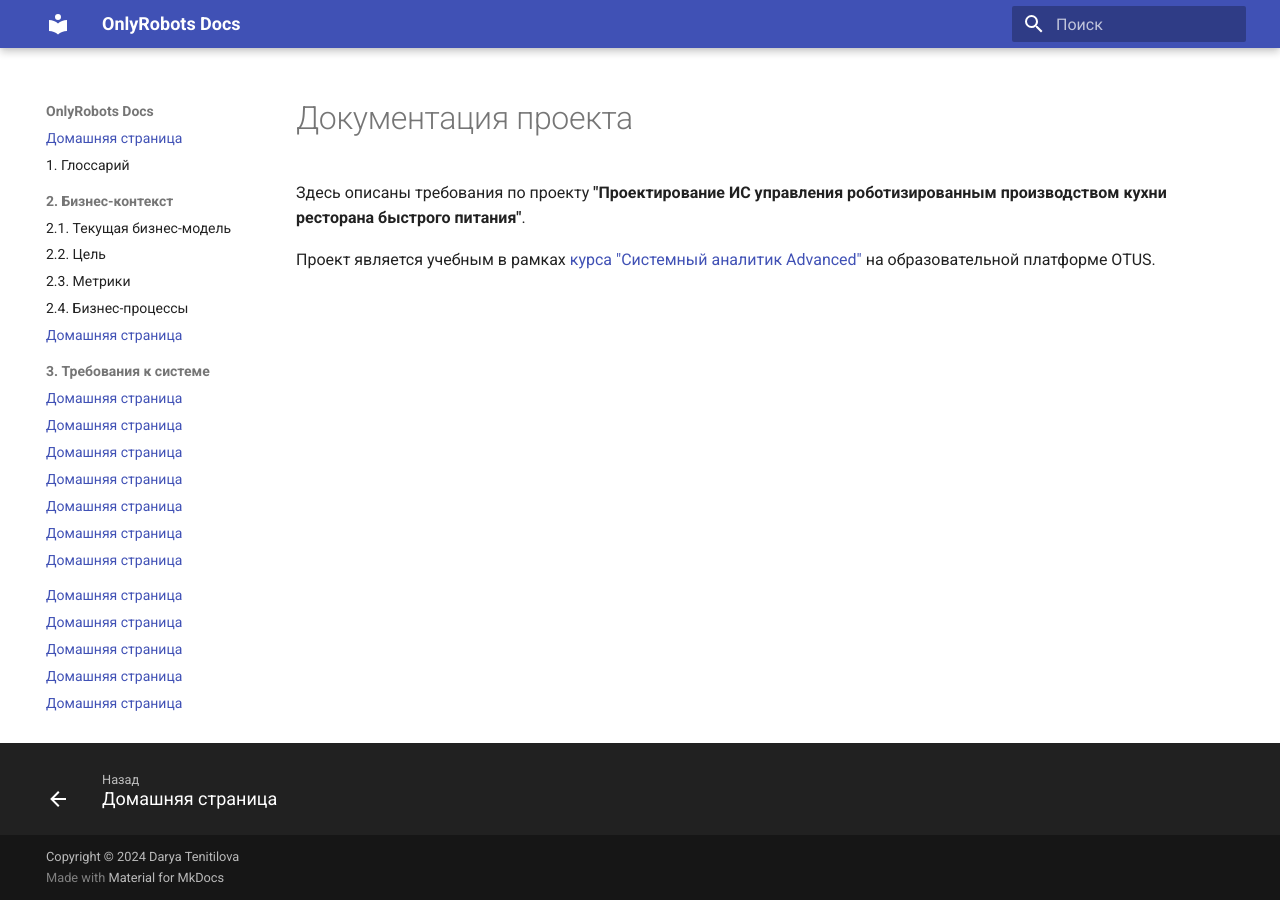
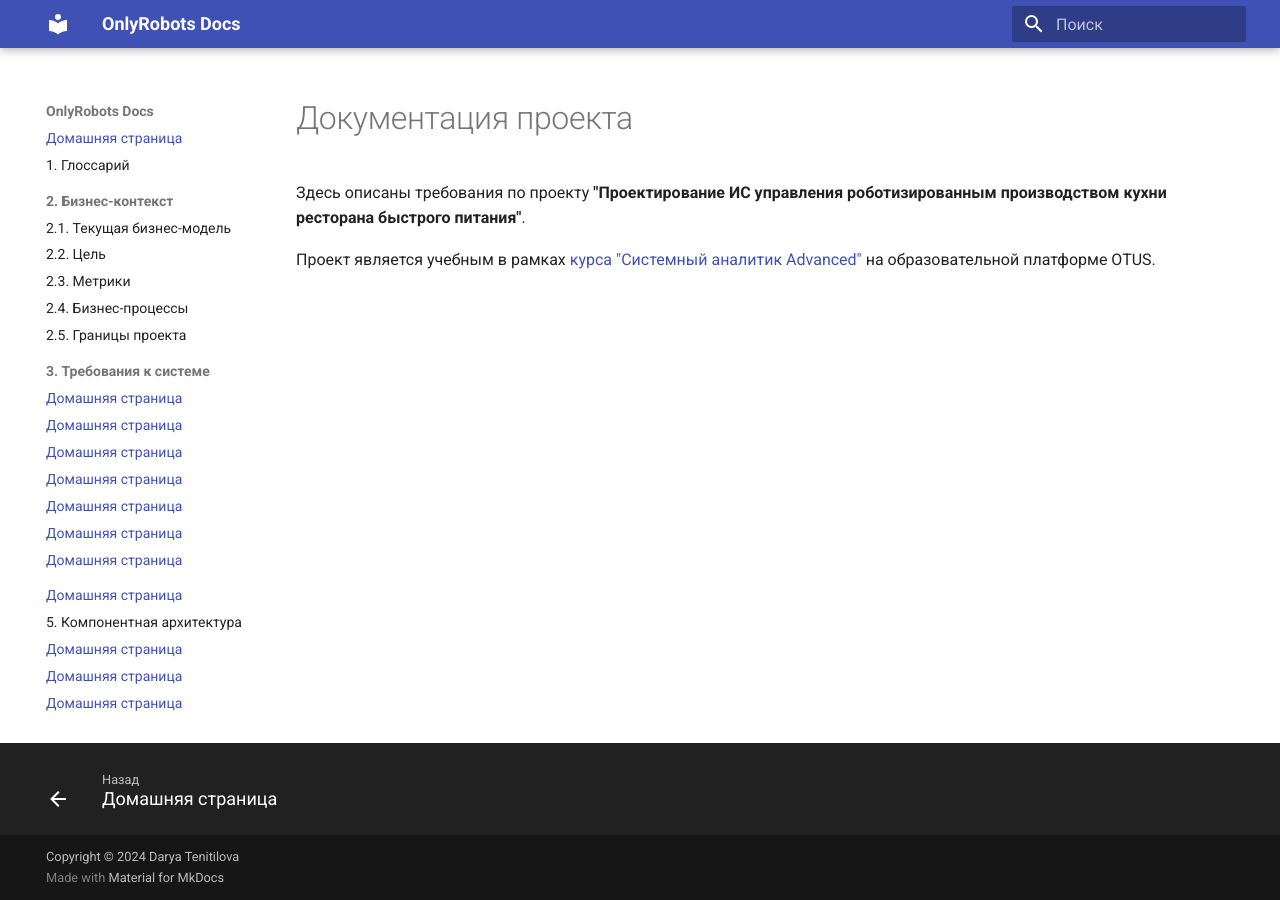
Before and after one commit to TenitilovaD/OTUS_SA_OnlyRobots, an MkDocs documentation site: the page built from docs/index.md, in a window 1280 px wide. Built offline with MkDocs 1.6.1 and Material for MkDocs 9.7.7, drawn with Linux system fonts in a browser that asks for light colours; some of the changed lines change nothing that is shown.

Commit message:
Update mkdocs.yml

```diff
--- a/mkdocs.yml
+++ b/mkdocs.yml
@@ -17,7 +17,7 @@ nav:
     - 2.2. Цель: goal.md
     - 2.3. Метрики: metrics.md
     - 2.4. Бизнес-процессы: business_processes.md
-    - 2.5. Границы проекта: index.md
+    - 2.5. Границы проекта: project_boundaries.md
   - 3. Требования к системе:
     - 3.1. Бизнес-требования: index.md
     - 3.2. Пользовательские требования: index.md
@@ -27,7 +27,7 @@ nav:
     - 3.6. Переходные требования: index.md
     - 3.7. Трассировка требований: index.md
   - 4. Информационная модель: index.md
-  - 5. Компонентная архитектура: index.md
+  - 5. Компонентная архитектура: architecture.md
   - 6. API: index.md
   - 7. Задачи и критерии приемки: index.md
   - 8. План тестирования: index.md
```
